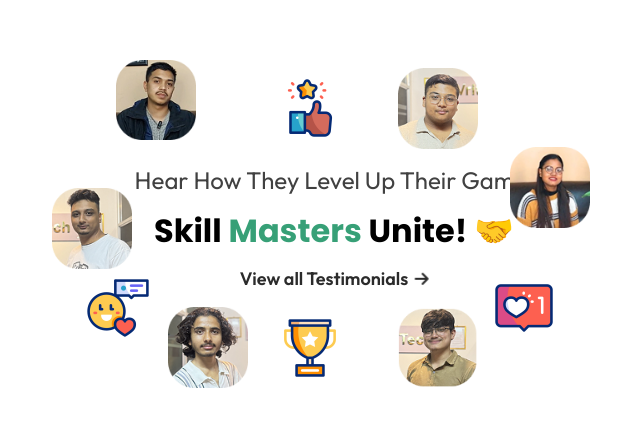
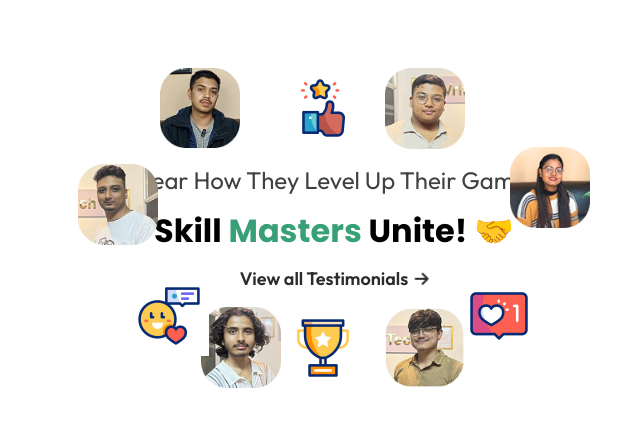
Before and after one commit to Basanta-khatri-0311/Frontend-Intern-task, a React (Vite) app: page / in a window 1280 px wide. Shown: the part 172-598 px from the top of the page, without its empty margins (306-946 px from the left). Built offline with nearby package versions, Linux system fonts and the light colour scheme.

Commit message:
fixed styling

```diff
--- a/src/components/Task1/CenteredAssets.jsx
+++ b/src/components/Task1/CenteredAssets.jsx
@@ -9,18 +9,24 @@ import likegif from "../../assets/Task1/like.gif";
 import likesgif from "../../assets/Task1/likes.gif";
 import trophygif from "../../assets/Task1/trophy.gif";
 import video from "../../assets/Task1/video.png";
+import playVideo from "../../assets/Task1/video.mp4";
+import TestimonialImage from "./TestimonialImage";
+import VideoTestimonial from "./VideoTestimonial";
 
 const CenteredAssets = () => {
   const [isHovered, setIsHovered] = useState(false);
 
   return (
-    <>
-      <div className="absolute inset-0 z-0">
+    <div
+      onMouseEnter={() => setIsHovered(true)}
+      onMouseLeave={() => setIsHovered(false)}
+      className={`h-[80%] w-[80%] absolute top-1/2 left-1/2 transform -translate-x-1/2 -translate-y-1/2 z-10`}
+    >
       <img
         src={likegif}
         alt="like"
         className={`absolute w-20 transition-all duration-500 ${
-            isHovered ? "top-[20%] left-[45%]" : "top-[30%] left-[45%]"
+          isHovered ? "top-[15%] left-[45%]" : "top-[25%] left-[45%]"
         }`}
       />
 
@@ -30,7 +36,7 @@ const CenteredAssets = () => {
         className={`absolute w-20 transition-all duration-500 ${
           isHovered
             ? "top-[10%] left-[65%] animate-bounce"
-              : "top-[30%] left-[55%]"
+            : "top-[25%] left-[55%]"
         }`}
       />
 
@@ -39,8 +45,8 @@ const CenteredAssets = () => {
         alt="person4"
         className={`absolute w-20 transition-all duration-500 ${
           isHovered
-              ? "bottom-[50%] right-[15%] animate-bounce"
-              : "bottom-[50%] right-[30%]"
+            ? "bottom-[50%] right-[10%] animate-bounce"
+            : "bottom-[50%] right-[25%]"
         }`}
       />
 
@@ -48,25 +54,17 @@ const CenteredAssets = () => {
         src={likesgif}
         alt="likes"
         className={`absolute w-20 transition-all duration-500 ${
-            isHovered ? "bottom-[35%] right-[20%]" : "bottom-[35%] right-[32%]"
+          isHovered ? "bottom-[25%] right-[15%]" : "bottom-[30%] right-[30%]"
         }`}
       />
 
-        <img
-          src={video}
-          alt="video"
-          className={`absolute w-20 transition-all duration-500 ${
-            isHovered
-              ? "bottom-[15%] left-[65%] animate-bounce"
-              : "bottom-[30%] left-[55%]"
-          }`}
-        />
+      <VideoTestimonial video={video} isHovered={isHovered} playVideo={playVideo}/>
 
       <img
         src={trophygif}
         alt="trophy"
         className={`absolute w-20 transition-all duration-500 ${
-            isHovered ? "bottom-[15%] left-[45%]" : "bottom-[30%] left-[45%]"
+          isHovered ? "bottom-[2%] left-[45%]" : "bottom-[25%] left-[45%]"
         }`}
       />
 
@@ -75,8 +73,8 @@ const CenteredAssets = () => {
         alt="person1"
         className={`absolute w-20 transition-all duration-500 ${
           isHovered
-              ? "bottom-[15%] left-[25%] animate-bounce"
-              : "bottom-[30%] left-[37%]"
+            ? "bottom-[5%] left-[25%] animate-bounce"
+            : "bottom-[25%] left-[37%]"
         }`}
       />
 
@@ -84,39 +82,22 @@ const CenteredAssets = () => {
         src={happy}
         alt="happy"
         className={`absolute w-20 transition-all duration-500 ${
-            isHovered ? "bottom-[45%] left-[20%]" : "bottom-[35%] left-[30%]"
+          isHovered ? "bottom-[40%] left-[10%]" : "bottom-[30%] left-[30%]"
         }`}
       />
 
-        <img
-          src={testimonial}
-          alt="testimonial"
-          className={`absolute w-20 transition-all duration-500 hover:border-2 border-sky-600 ${
-            isHovered
-              ? "top-[10%] left-[30%] animate-bounce"
-              : "top-[29%] left-[33%]"
-          }`}
-        />
+      <TestimonialImage isHovered={isHovered} testimonial={testimonial} />
 
       <img
         src={person2}
         alt="person2"
         className={`absolute w-20 transition-all duration-500 ${
           isHovered
-              ? "top-[25%] left-[15%] animate-bounce"
-              : "top-[45%] left-[28%]"
+            ? "top-[20%] left-[5%] animate-bounce"
+            : "top-[40%] left-[25%]"
         }`}
       />
     </div>
-
-      <div
-        onMouseEnter={() => setIsHovered(true)}
-        onMouseLeave={() => setIsHovered(false)}
-        className={`${
-          isHovered ? "cursor-pointer" : ""
-        } h-[80%] w-[90%] absolute top-1/2 left-1/2 transform -translate-x-1/2 -translate-y-1/2`}
-      />
-    </>
   );
 };
 
```
Lines whose indentation alone changed are shown as unchanged.
